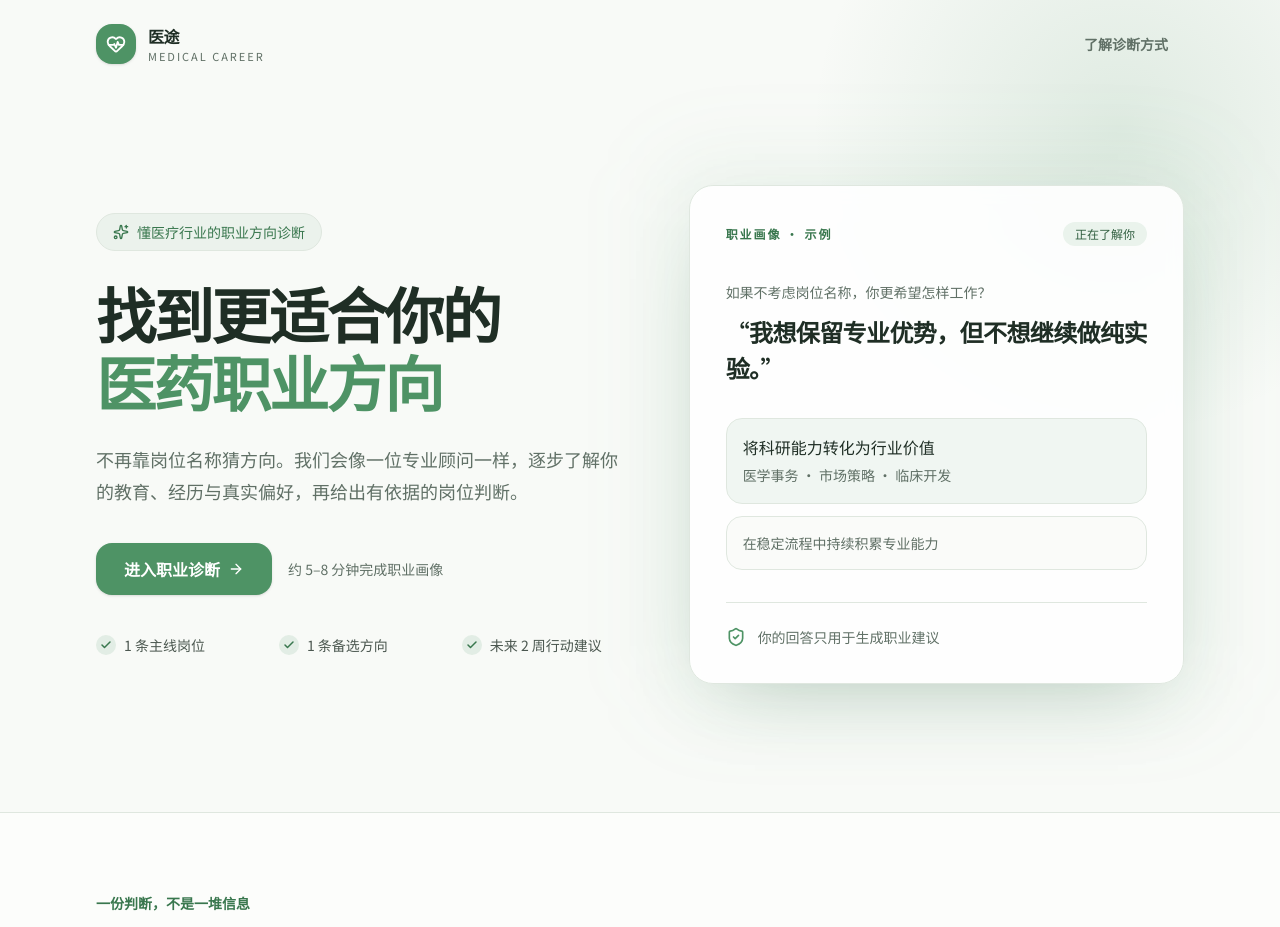
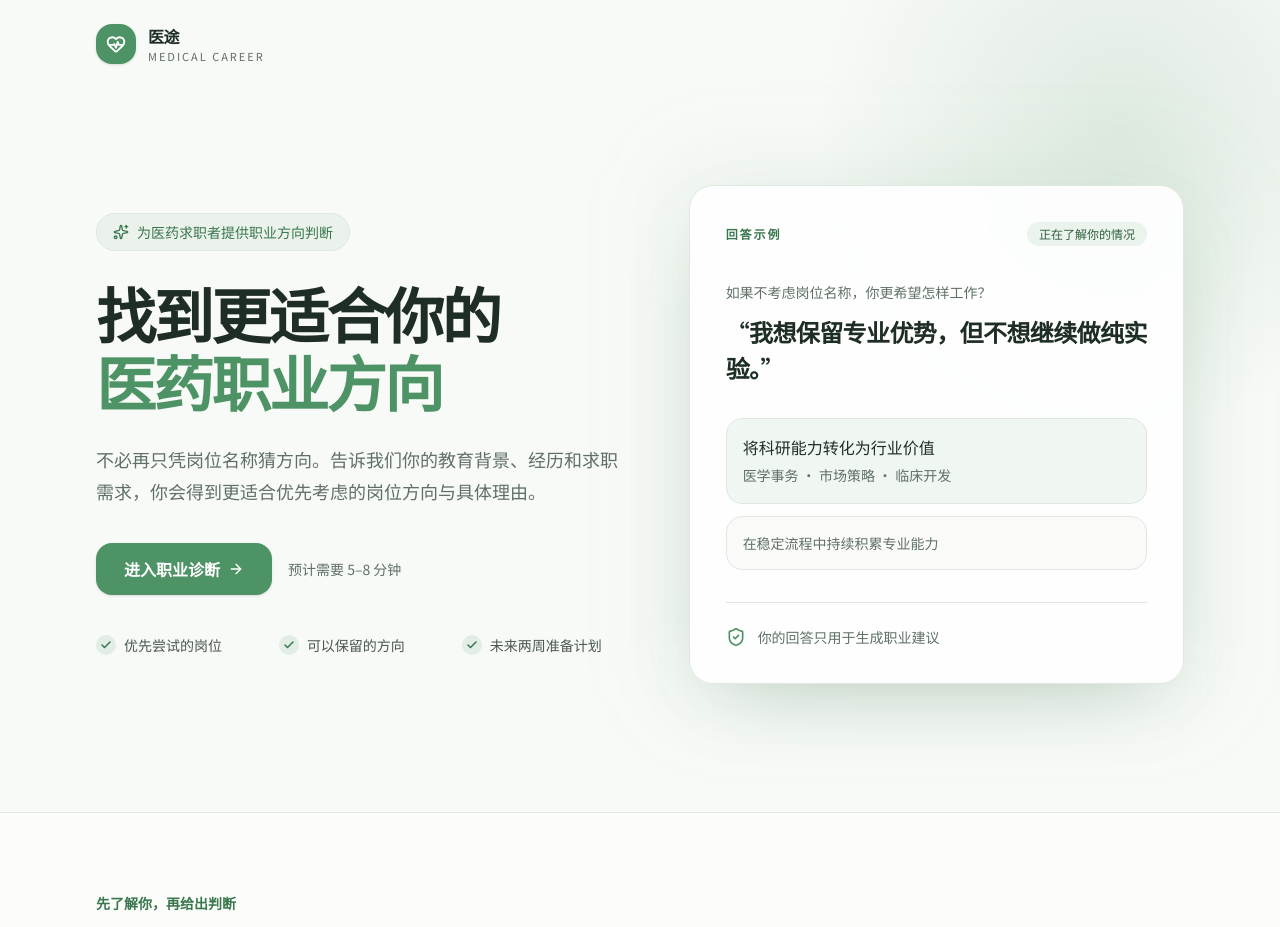
Before and after one commit to Qihua2026/Medical, a Next.js app: page / in a window 1280 px wide. Shown: the top 927 px of the page. Built offline with nearby package versions, Linux system fonts and the light colour scheme.

Commit message:
copy: address career seekers directly

```diff
--- a/src/app/assessment/page.tsx
+++ b/src/app/assessment/page.tsx
@@ -23,7 +23,7 @@ const questions = [
       "gap / 短履历",
     ],
     reason:
-      "这会影响岗位门槛与求职节奏，也帮助我们避免给出不切实际的建议。",
+      "你的求职阶段会影响适合的岗位入口，也会影响接下来需要投入的准备时间。",
   },
   {
     eyebrow: "了解你的工作偏好",
@@ -38,7 +38,8 @@ const questions = [
       "将科研能力转化为行业价值",
       "在稳定流程中持续积累专业能力",
     ],
-    reason: "真实的工作偏好会改变 MSL、CRA 与市场等方向的优先级。",
+    reason:
+      "了解你真正喜欢的工作方式，才能判断 MSL、CRA、市场等方向是否适合长期发展。",
   },
   {
     eyebrow: "明确你的现实约束",
@@ -53,7 +54,8 @@ const questions = [
       "城市选择不能妥协",
       "暂时没有明确底线",
     ],
-    reason: "明确硬约束能先排除不合适的方向，减少无效准备和投递。",
+    reason:
+      "先明确最不能妥协的条件，可以帮你避开不合适的方向，减少无效准备和投递。",
   },
   {
     eyebrow: "确定你的排序标准",
@@ -68,7 +70,8 @@ const questions = [
       "留在目标城市",
       "建立长期发展路径",
     ],
-    reason: "优先目标帮助我们在多个可行方向之间做出更符合现实的取舍。",
+    reason:
+      "当多个方向都可行时，你最看重的目标会决定应该先争取哪一类机会。",
   },
 ] as const;
 
@@ -120,13 +123,13 @@ export default function Assessment() {
             className="size-12 text-primary"
           />
           <p className="mt-8 text-sm font-semibold text-primary-dark">
-            四步信息采集完成
+            已完成四项核心问题
           </p>
           <h1 className="mt-3 text-3xl font-semibold tracking-tight text-foreground sm:text-4xl">
-            你的诊断信息已记录
+            你的求职需求已完成整理
           </h1>
           <p className="mt-4 max-w-2xl text-base leading-7 text-muted-foreground">
-            接下来会基于你的真实选择整理岗位方向、匹配依据与行动建议。
+            接下来会根据这些选择，为你判断值得优先考虑的岗位方向，并整理具体的求职准备建议。
           </p>
           <dl className="mt-10 grid gap-3 sm:grid-cols-2">
             {answers.map((answer, index) => (
--- a/src/app/page.tsx
+++ b/src/app/page.tsx
@@ -4,30 +4,33 @@ import { ArrowRight, Check, HeartPulse, ShieldCheck, Sparkles } from "lucide-rea
 import { Button } from "@/components/ui/button";
 import { Card, CardContent } from "@/components/ui/card";
 
-const outcomes = ["1 条主线岗位", "1 条备选方向", "未来 2 周行动建议"];
+const outcomes = [
+  "优先尝试的岗位",
+  "可以保留的方向",
+  "未来两周准备计划",
+];
 
 export default function Home() {
   return (
     <main className="min-h-screen overflow-hidden bg-background">
       <div aria-hidden="true" className="hero-glow" />
-      <header className="relative z-10 mx-auto flex max-w-6xl items-center justify-between px-6 py-6 lg:px-8">
+      <header className="relative z-10 mx-auto flex max-w-6xl items-center px-6 py-6 lg:px-8">
         <Link className="flex items-center gap-3" href="/" aria-label="医途首页">
           <span className="grid size-10 place-items-center rounded-2xl bg-primary text-primary-foreground shadow-sm">
             <HeartPulse aria-hidden="true" className="size-5" strokeWidth={2.2} />
           </span>
           <span><span className="block text-base font-semibold tracking-tight text-foreground">医途</span><span className="block text-[11px] tracking-[0.18em] text-muted-foreground">MEDICAL CAREER</span></span>
         </Link>
-        <Button asChild variant="ghost" size="sm"><Link href="#how-it-works">了解诊断方式</Link></Button>
       </header>
 
       <section className="relative z-10 mx-auto grid max-w-6xl items-center gap-14 px-6 pb-24 pt-14 lg:grid-cols-[1.04fr_0.96fr] lg:px-8 lg:pb-32 lg:pt-24">
         <div className="max-w-2xl">
-          <div className="mb-7 inline-flex items-center gap-2 rounded-full border border-primary/15 bg-primary/8 px-4 py-2 text-sm font-medium text-primary-dark"><Sparkles aria-hidden="true" className="size-4" />懂医疗行业的职业方向诊断</div>
+          <div className="mb-7 inline-flex items-center gap-2 rounded-full border border-primary/15 bg-primary/8 px-4 py-2 text-sm font-medium text-primary-dark"><Sparkles aria-hidden="true" className="size-4" />为医药求职者提供职业方向判断</div>
           <h1 className="text-balance text-4xl font-semibold leading-[1.14] tracking-[-0.04em] text-foreground sm:text-5xl lg:text-[3.75rem]">找到更适合你的<span className="block text-primary">医药职业方向</span></h1>
-          <p className="mt-7 max-w-xl text-pretty text-lg leading-8 text-muted-foreground">不再靠岗位名称猜方向。我们会像一位专业顾问一样，逐步了解你的教育、经历与真实偏好，再给出有依据的岗位判断。</p>
+          <p className="mt-7 max-w-xl text-pretty text-lg leading-8 text-muted-foreground">不必再只凭岗位名称猜方向。告诉我们你的教育背景、经历和求职需求，你会得到更适合优先考虑的岗位方向与具体理由。</p>
           <div className="mt-9 flex flex-col items-start gap-4 sm:flex-row sm:items-center">
             <Button asChild size="lg"><Link href="/assessment">进入职业诊断<ArrowRight aria-hidden="true" className="size-4" /></Link></Button>
-            <span className="text-sm text-muted-foreground">约 5–8 分钟完成职业画像</span>
+            <span className="text-sm text-muted-foreground">预计需要 5–8 分钟</span>
           </div>
           <ul className="mt-10 grid gap-3 text-sm text-foreground/80 sm:grid-cols-3" aria-label="诊断结果包括">
             {outcomes.map((outcome) => <li className="flex items-center gap-2" key={outcome}><span className="grid size-5 shrink-0 place-items-center rounded-full bg-primary/12 text-primary-dark"><Check aria-hidden="true" className="size-3" strokeWidth={3} /></span>{outcome}</li>)}
@@ -38,7 +41,7 @@ export default function Home() {
           <div aria-hidden="true" className="absolute -inset-8 -z-10 rounded-[3rem] bg-primary/6 blur-2xl" />
           <Card className="overflow-hidden border-primary/10 bg-card/90 shadow-[0_28px_80px_-38px_rgba(39,91,59,0.35)] backdrop-blur">
             <CardContent className="p-7 sm:p-9">
-              <div className="flex items-center justify-between"><span className="text-xs font-semibold tracking-[0.16em] text-primary-dark">职业画像 · 示例</span><span className="rounded-full bg-secondary px-3 py-1 text-xs text-secondary-foreground">正在了解你</span></div>
+              <div className="flex items-center justify-between"><span className="text-xs font-semibold tracking-[0.16em] text-primary-dark">回答示例</span><span className="rounded-full bg-secondary px-3 py-1 text-xs text-secondary-foreground">正在了解你的情况</span></div>
               <div className="mt-9"><p className="text-sm text-muted-foreground">如果不考虑岗位名称，你更希望怎样工作？</p><p className="mt-3 text-2xl font-semibold leading-9 tracking-tight text-foreground">“我想保留专业优势，但不想继续做纯实验。”</p></div>
               <div className="mt-8 space-y-3"><div className="rounded-2xl border border-primary/25 bg-primary/8 p-4"><p className="font-medium text-foreground">将科研能力转化为行业价值</p><p className="mt-1 text-sm leading-6 text-muted-foreground">医学事务 · 市场策略 · 临床开发</p></div><div className="rounded-2xl border border-border bg-background/70 p-4 text-sm text-muted-foreground">在稳定流程中持续积累专业能力</div></div>
               <div className="mt-8 flex items-center gap-3 border-t border-border pt-6 text-sm text-muted-foreground"><ShieldCheck aria-hidden="true" className="size-5 text-primary" />你的回答只用于生成职业建议</div>
@@ -49,9 +52,9 @@ export default function Home() {
 
       <section id="how-it-works" className="border-t border-border/70 bg-card/60">
         <div className="mx-auto max-w-6xl px-6 py-20 lg:px-8">
-          <div className="max-w-2xl"><p className="text-sm font-semibold text-primary-dark">一份判断，不是一堆信息</p><h2 className="mt-3 text-3xl font-semibold tracking-tight text-foreground">把复杂选择，整理成清晰下一步</h2><p className="mt-4 leading-7 text-muted-foreground">我们从专业背景、沟通偏好、实验接受度、城市机会与履历证据出发，解释为什么适合、风险在哪里，以及下一步如何行动。</p></div>
+          <div className="max-w-2xl"><p className="text-sm font-semibold text-primary-dark">先了解你，再给出判断</p><h2 className="mt-3 text-3xl font-semibold tracking-tight text-foreground">从职业方向判断到下一步准备</h2><p className="mt-4 leading-7 text-muted-foreground">你会看到更适合优先考虑的方向、需要注意的现实风险，以及接下来可以采取的具体行动。</p></div>
           <div className="mt-12 grid gap-5 md:grid-cols-3">
-            {[["01", "逐步了解", "采用单题聚焦与动态追问，减少填写表格的压力。"], ["02", "给出判断", "输出主线、备选和谨慎方向，并呈现匹配依据。"], ["03", "落实行动", "把结论转成简历重点、面试准备与两周计划。"]].map(([number, title, description]) => <Card key={number} className="bg-background/85"><CardContent className="p-6"><span className="text-xs font-semibold tracking-[0.16em] text-primary">{number}</span><h3 className="mt-5 text-lg font-semibold text-foreground">{title}</h3><p className="mt-2 text-sm leading-6 text-muted-foreground">{description}</p></CardContent></Card>)}
+            {[["01", "了解你的背景与求职需求", "综合你的教育经历、工作偏好和现实限制，明确职业选择中的关键条件。"], ["02", "职业和岗位方向判断", "结合个人情况分析岗位适配性，并说明判断依据与需要注意的风险。"], ["03", "制定下一阶段的求职计划", "围绕简历、面试和能力准备，形成未来两周可以执行的具体安排。"]].map(([number, title, description]) => <Card key={number} className="bg-background/85"><CardContent className="p-6"><span className="text-xs font-semibold tracking-[0.16em] text-primary">{number}</span><h3 className="mt-5 text-lg font-semibold text-foreground">{title}</h3><p className="mt-2 text-sm leading-6 text-muted-foreground">{description}</p></CardContent></Card>)}
           </div>
           <p className="mt-10 flex items-start gap-2 text-sm leading-6 text-muted-foreground"><ShieldCheck aria-hidden="true" className="mt-0.5 size-4 shrink-0 text-primary" />只基于你的真实经历提供判断与表达建议，不虚构经历，不承诺 offer、薪资或录用概率。</p>
         </div>
```
Also changed, not shown: 2 other files (tests, documents, lock files or other folders).
